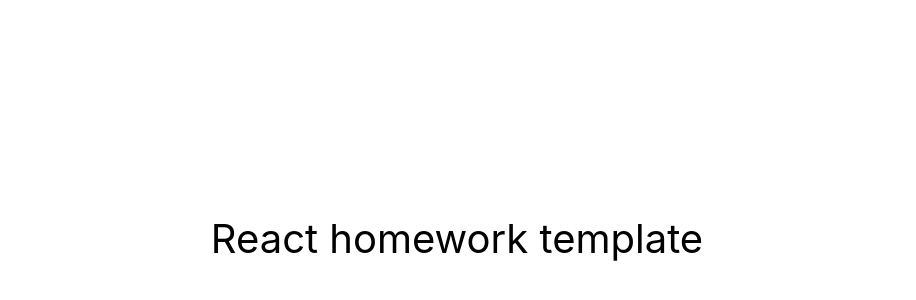
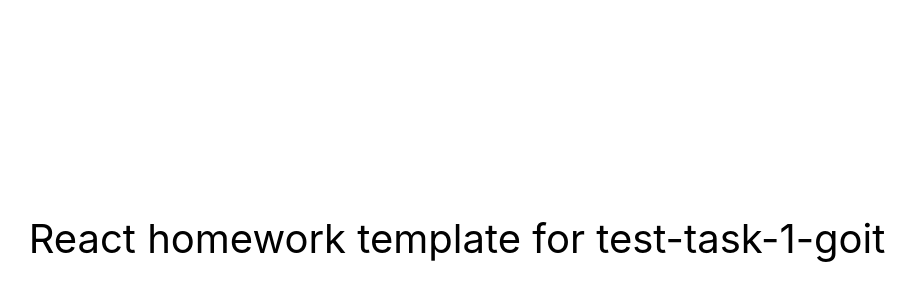
Before and after one commit to Bogdan8633/test-task-1-goit, a React (Create React App) app: page / in a window 1280 px wide. Shown: the part 162-462 px from the top of the page, without its empty margins (183-1099 px from the left). Built offline with nearby package versions, Linux system fonts and the light colour scheme.

Commit message:
change-hompage

```diff
--- a/package.json
+++ b/package.json
@@ -2,7 +2,7 @@
   "name": "react-homework-template",
   "version": "0.1.0",
   "private": true,
-  "homepage": "https://goitacademy.github.io/react-homework-template/",
+  "homepage": "https://Bogdan8633.github.io/test-task-1-goit/",
   "dependencies": {
     "@testing-library/jest-dom": "^5.16.3",
     "@testing-library/react": "^12.1.4",
--- a/src/components/App.jsx
+++ b/src/components/App.jsx
@@ -7,10 +7,10 @@ export const App = () => {
         justifyContent: 'center',
         alignItems: 'center',
         fontSize: 40,
-        color: '#010101'
+        color: '#010101',
       }}
     >
-      React homework template
+      React homework template for test-task-1-goit
     </div>
   );
 };
```
